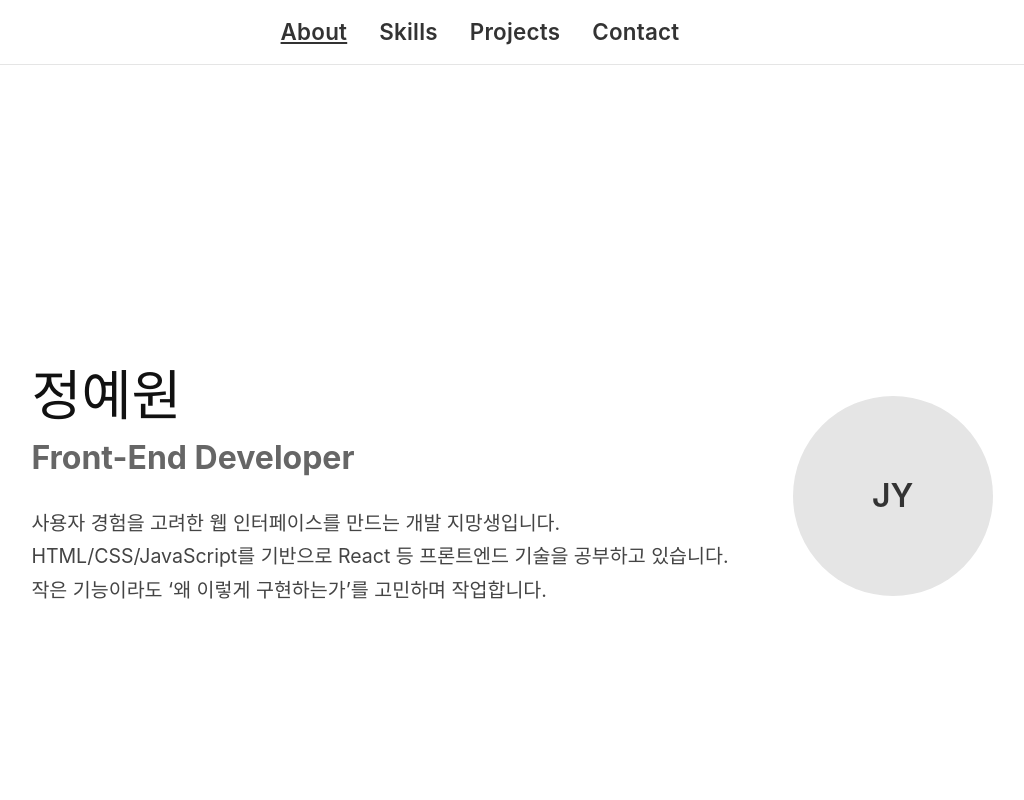
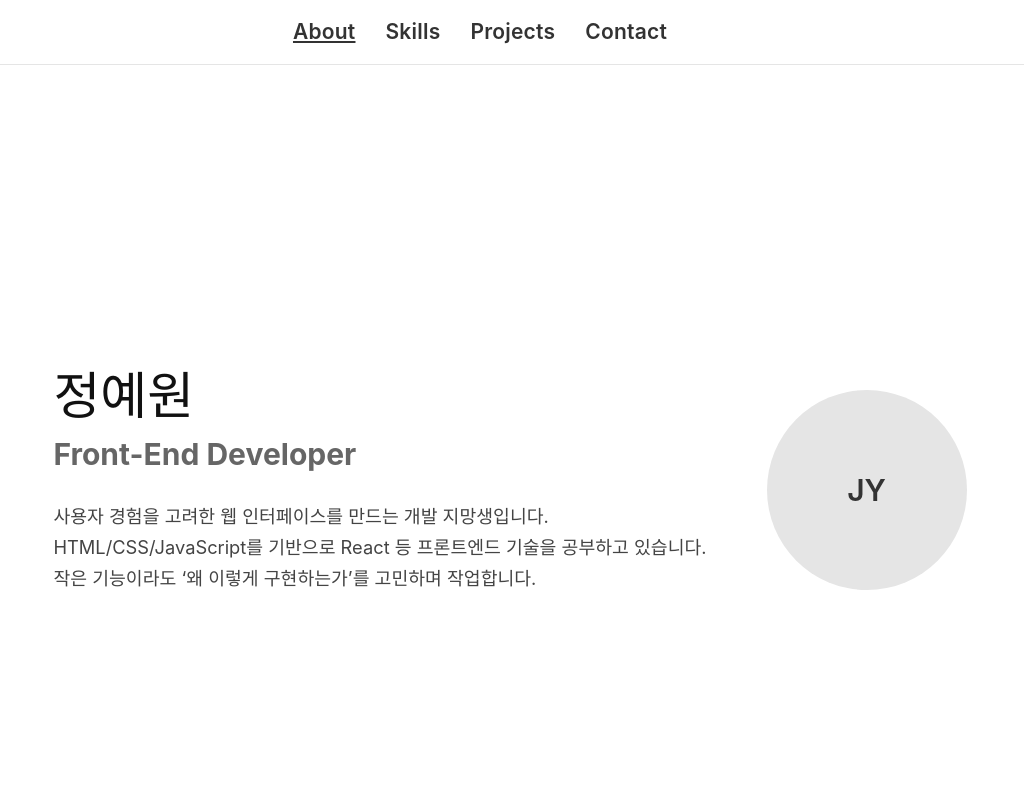
Before and after one commit to wonovar/portfolio, a React (Vite) app: page / in a window 1280 px wide. Shown: the top 800 px of the page, without its empty margins (160-1184 px from the left). Built offline with nearby package versions, Linux system fonts and the light colour scheme; a web font is replaced by a local one.

Commit message:
adjust base font size

```diff
--- a/src/App.css
+++ b/src/App.css
@@ -1,6 +1,9 @@
 @import url("https://cdn.jsdelivr.net/npm/pretendard/dist/web/static/pretendard.css");
 * {
   font-family: "Pretendard", -apple-system, BlinkMacSystemFont, "Segoe UI", "Helvetica Neue", Arial, sans-serif;
+}
+html {
+  font-size: 15px;
 }
 #root {
   width: 100%;
```
